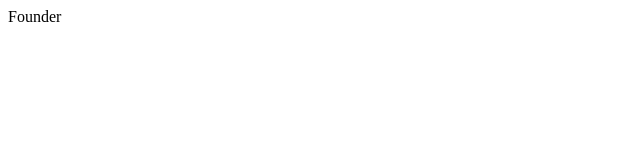
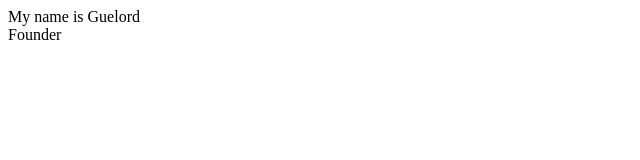
Before and after one commit to kupolua/Skills.City, a plain HTML site: page webui/index.html in a window 1280 px wide. Shown: the whole page, without its empty margins (0-640 px from the left). Drawn offline with Linux system fonts and the light colour scheme.

Commit message:
Update index.html

```diff
--- a/webui/index.html
+++ b/webui/index.html
@@ -5,6 +5,7 @@
     <title>Founder</title>
 </head>
 <body>
+    <h>My name is Guelord</h>
     <div>Founder</div>
 </body>
 </html>
```
